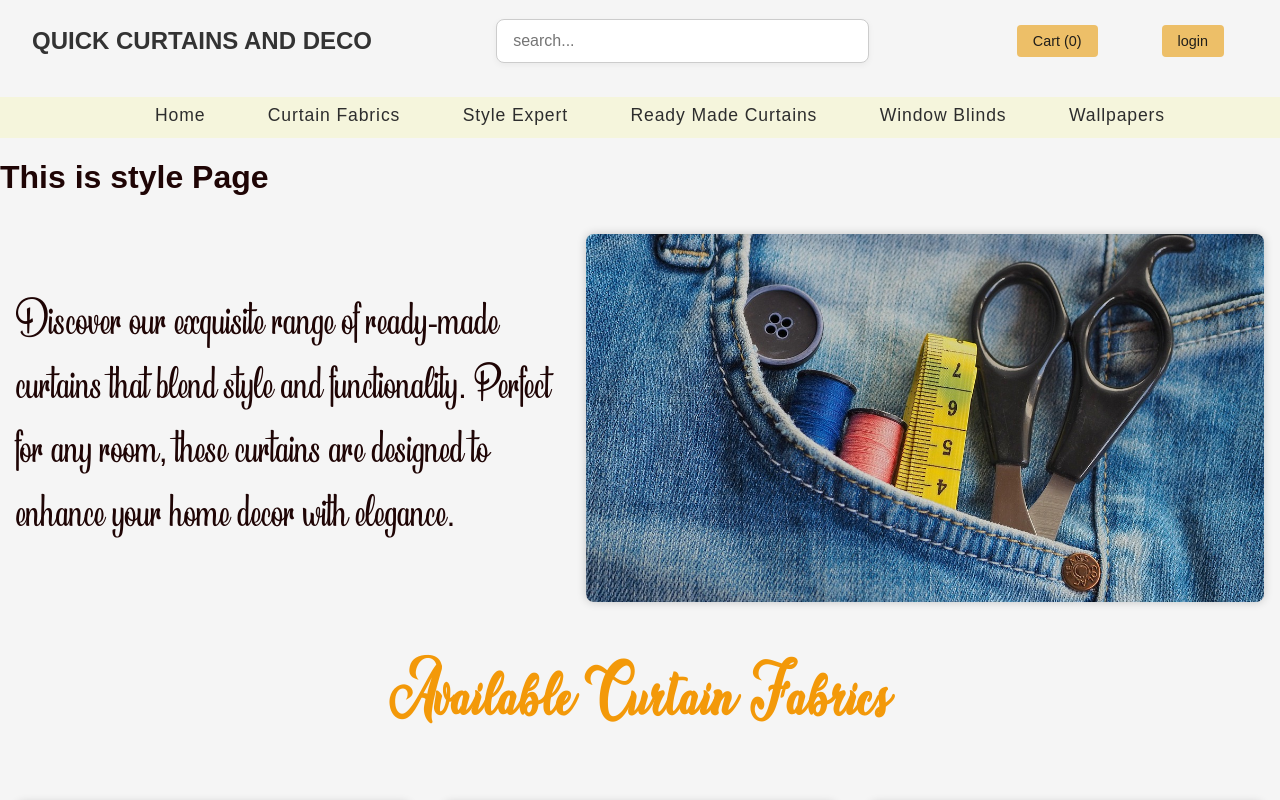
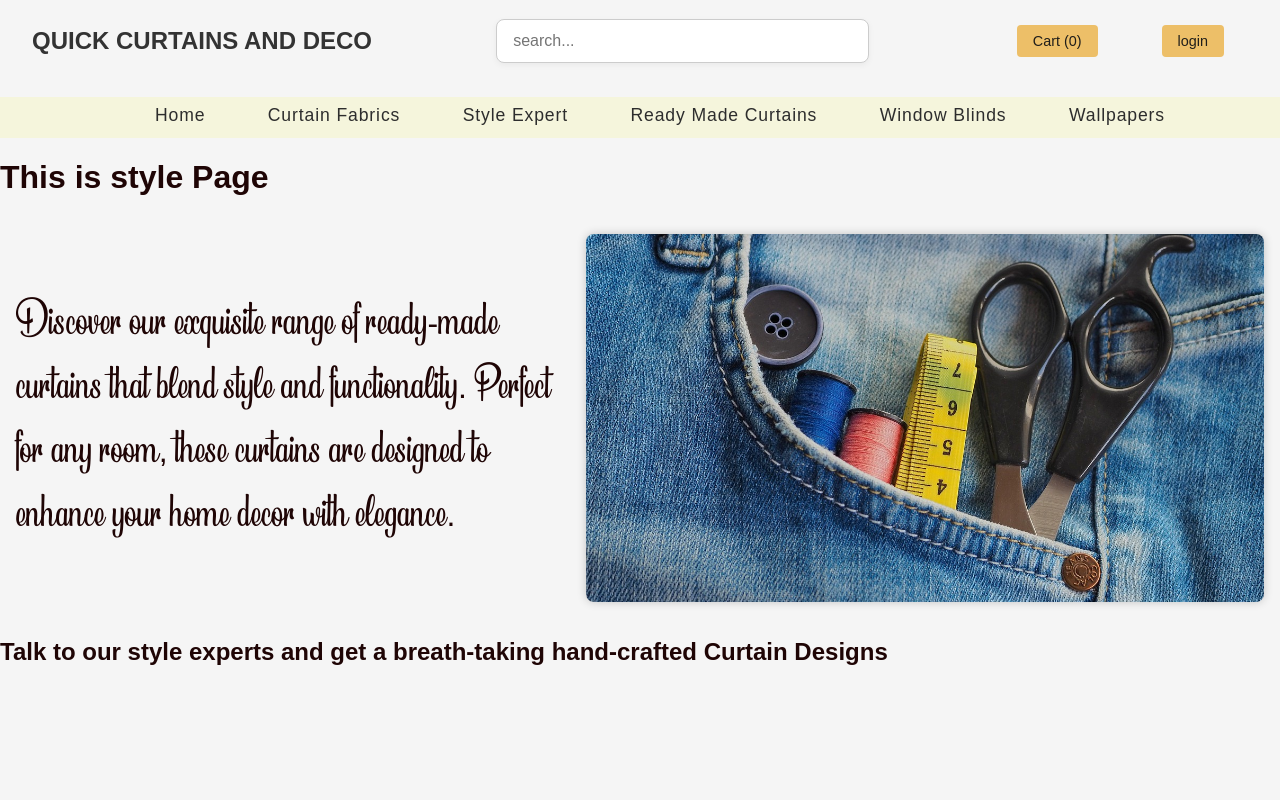
Before and after one commit to An-Drew5/E-commerce, a React (Vite) app: page /style-expert in a window 1280 px wide. Shown: the top 800 px of the page. Built offline with nearby package versions, Linux system fonts and the light colour scheme; grey boxes are pictures that could not be loaded; a web font is replaced by a local one.

Commit message:
Daily Update: fixed some bugs

```diff
--- a/src/pages/StyleExpert.jsx
+++ b/src/pages/StyleExpert.jsx
@@ -1,6 +1,7 @@
 import { use } from "react";
 import GeneralPageHeader from "../components/GeneralPageHeader";
 import image from "../assets/image-9.jpg"
+import image1 from ""
 import CartContext from "../store/shopping-cart-context";
 import Product from "../components/Product";
 import { curtainFabricsImages } from "../util/productImages";
@@ -23,12 +24,24 @@ export default function StyleExpertPage() {
       </GeneralPageHeader>
 
       <div>
-        <Product
+        {/* <Product
                 heading="Available Curtain Fabrics"
                 product={curtainFabricsImages}
                 onAddToCart={cartCtx.addItemToCart}
-              />
+              /> */}
+        <h2>Talk to our style experts and get a breath-taking hand-crafted Curtain Designs</h2>
       </div>
+      <section>
+        <div>
+          <img src="" alt="" />
+        </div>
+        <div>
+          <img src="" alt="" />
+        </div>
+        <div>
+          <img src="" alt="" />
+        </div>
+      </section>
     </>
   );
 }
```
